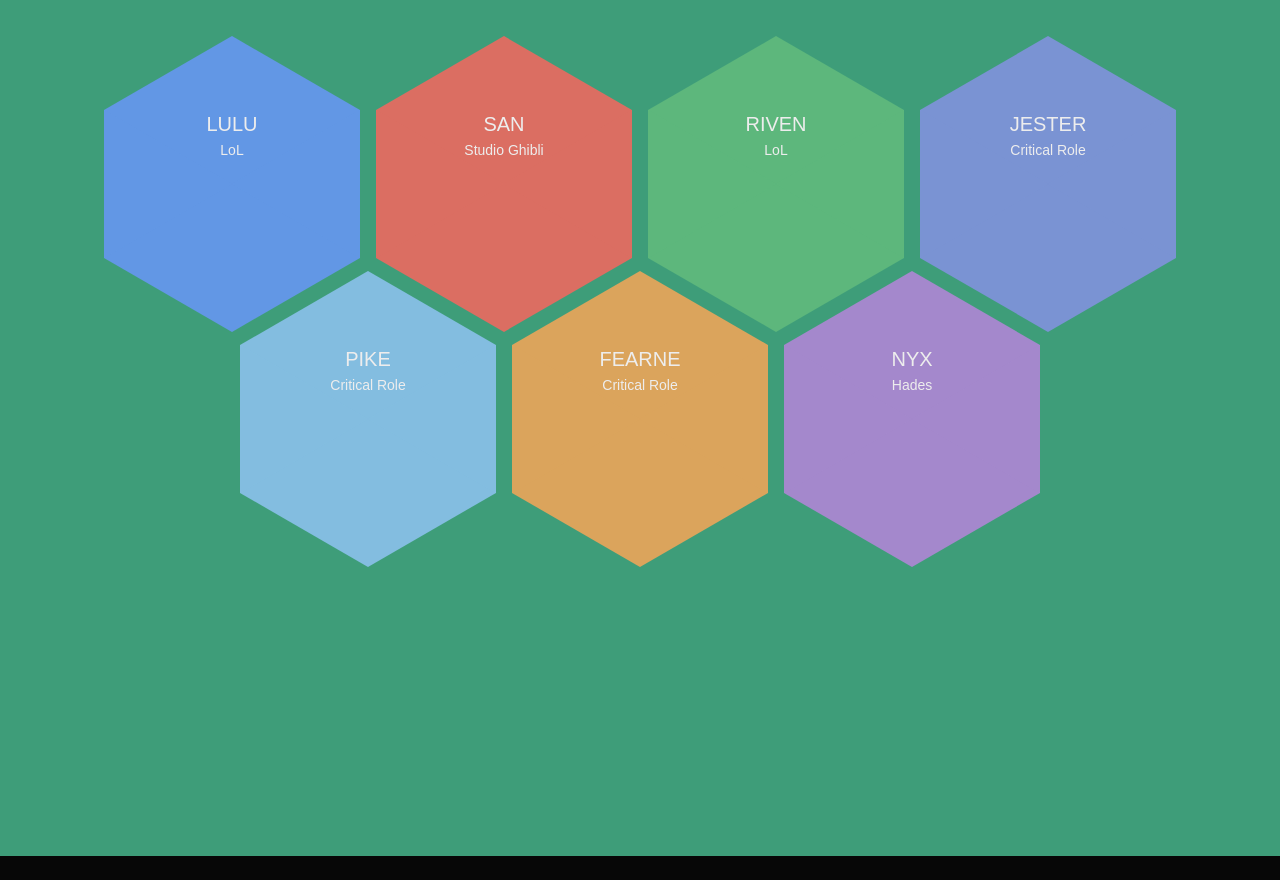
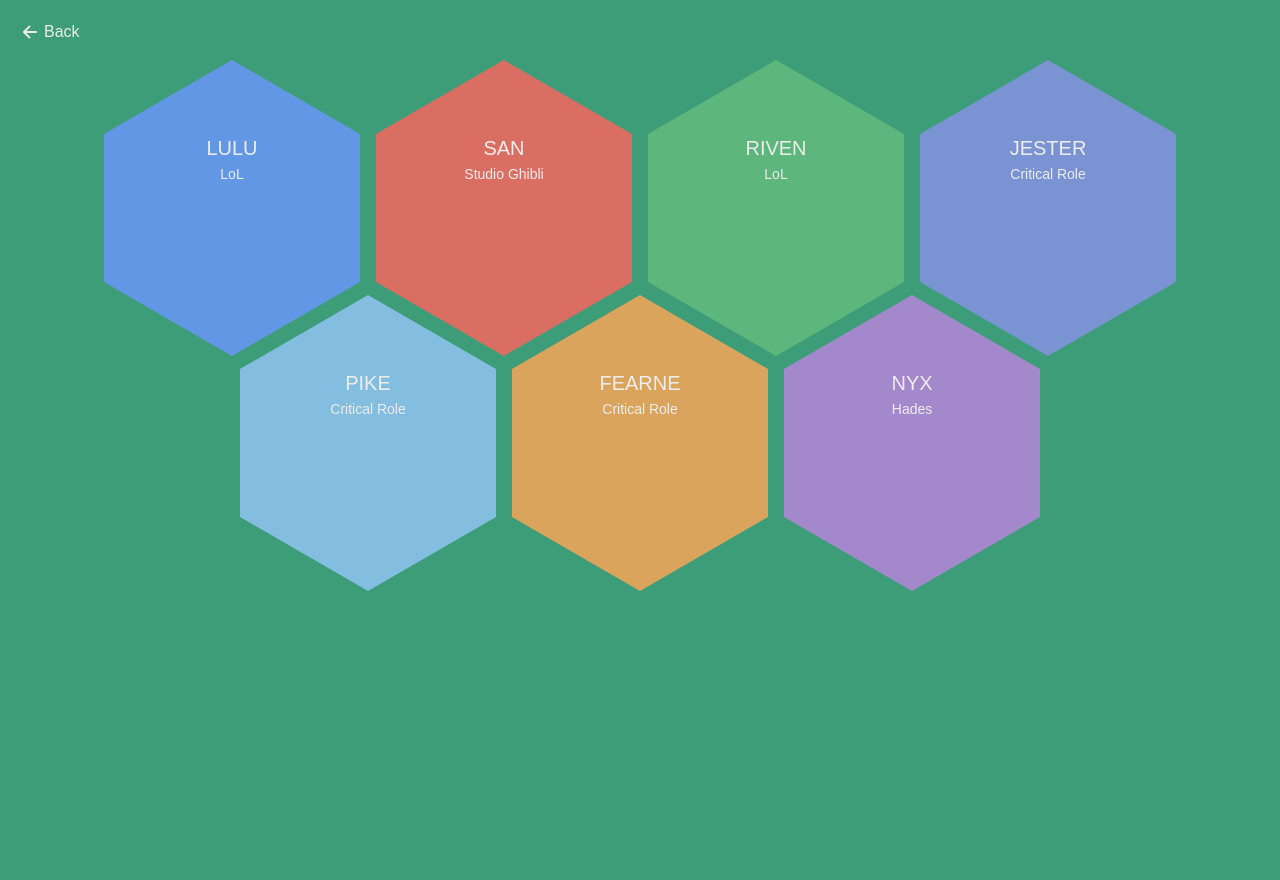
Before and after one commit to jetodd/portfolio, a Next.js app: page /cosplay in a window 1280 px wide. Before the commit the page ends 856 px from the top, so only its background shows below. Built offline with nearby package versions, Linux system fonts and the light colour scheme.

Commit message:
Add back link

```diff
--- /dev/null
+++ b/src/app/components/BackLink/BackLink.tsx
@@ -0,0 +1,23 @@
+import Link from "next/link";
+
+export default function BackLink() {
+  return (
+    <Link className="flex hover:underline" href="../">
+      <svg
+        className="w-5 mr-1"
+        xmlns="http://www.w3.org/2000/svg"
+        viewBox="0 0 512 512"
+      >
+        <path
+          fill="none"
+          stroke="currentColor"
+          strokeLinecap="round"
+          strokeLinejoin="round"
+          strokeWidth="48"
+          d="M244 400L100 256l144-144M120 256h292"
+        />
+      </svg>
+      Back
+    </Link>
+  );
+}
--- a/src/app/connect/page.tsx
+++ b/src/app/connect/page.tsx
@@ -1,10 +1,13 @@
+import BackLink from '../components/BackLink/BackLink'
 import ContactItem from '../components/ContactLink/ContactItem'
 import styles from './styles.module.css'
 
 export default function Page() {
-    return <main
-      className="h-dvh w-dvh justify-center content-center text-center"
-      style={{ ["backgroundColor" as any]: 'var(--color-contact)' }}>
+    return <>
+    <div className="p-[20px]"><BackLink /></div>
+    <main
+      className="h-dvh m-[-20px] p-[20px] w-dvh justify-center content-center text-center"
+    >
       <section className="-my-32 md:my-0 mx-4">
         <div className="grid grid-cols-1 md:grid-cols-4 mx-8 mx-auto max-w-[200px] md:max-w-5xl md:min-h-[160px]">
           <div className="py-1 text-black rounded-t-full md:rounded-tr-none md:rounded-l-full content-center justify-center"
@@ -46,4 +49,4 @@ export default function Page() {
         </div>
       </section>
     </main>
-}
+</>}
--- a/src/app/connect/styles.module.css
+++ b/src/app/connect/styles.module.css
@@ -1,3 +1,7 @@
 .link:hover svg {
     opacity: 1;
 }
+
+body {
+    background-color: var(--color-contact);
+}
--- a/src/app/cosplay/page.tsx
+++ b/src/app/cosplay/page.tsx
@@ -6,6 +6,8 @@ import { Cosplay } from '../models/Cosplay'
 import styles from './styles.module.css'
 import Panel from '../components/Panel/Panel.module';
 import useComponentVisible from '../hooks/useComponentVisible';
+import Link from 'next/link';
+import BackLink from '../components/BackLink/BackLink';
 
 export default function Page() {
   const [selectedCosplay, setSelectedCosplay] = useState<Cosplay | undefined>(undefined);
@@ -58,6 +60,7 @@ export default function Page() {
   ]
 
     return <main className={styles.container}>
+      <BackLink />
       <section className="mx-auto h-screen justify-center mt-4">
         {cosplays.map((cosplay, index) => {
           return <Hexagon key={index} {...cosplay}></Hexagon>;
```
